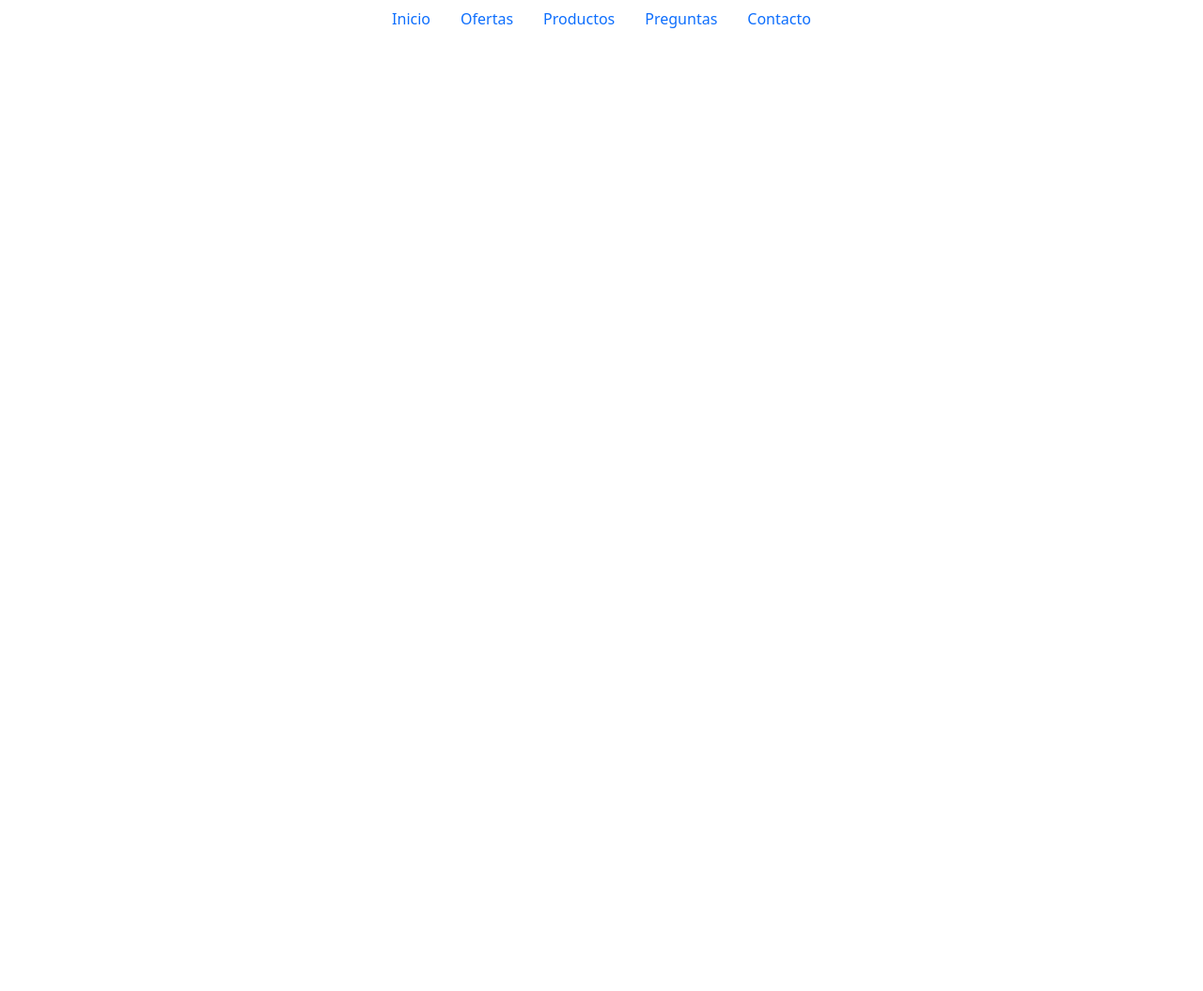
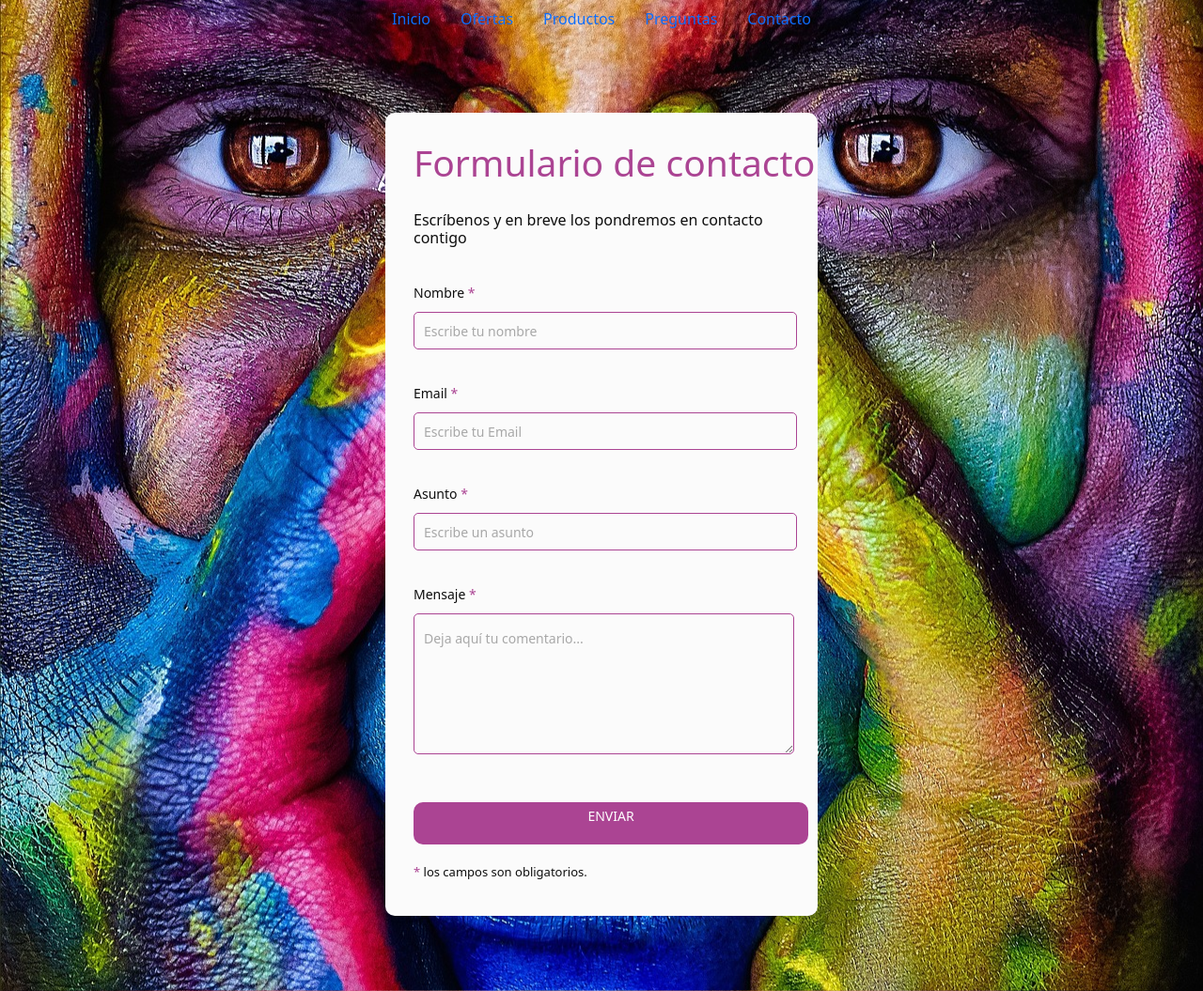
Before and after one commit to Fernandomoscoso/PFMoscoso, a plain HTML site: page Pages/Contacto.html in a window 1280 px wide. Shown: the whole page at 94% size. Before the commit the page ends 800 px from the top, so only its background shows below. Drawn offline with Linux system fonts and the light colour scheme.

Commit message:
primer commit

```diff
--- a/Css/Style.css
+++ b/Css/Style.css
@@ -1,3 +1,127 @@
 body{
-    background-color: blue;
-}
+    background-image: url(../Img/rostro.png);
+    background-position: bottom;
+    height: 100%;
+      font-family: 'Noto Sans', sans-serif;
+    background-color: #ab4493;
+  }
+  .contact_form{
+      width: 460px;
+    height: auto;
+    margin: 80px auto;
+      border-radius: 10px;
+      padding-top: 30px;
+      padding-bottom: 20px;
+    background-color: #fbfbfb;
+    padding-left: 30px;
+  }
+
+
+  input{
+      background-color: #fbfbfb;
+      width: 408px;
+      height: 40px;
+      border-radius: 5px;
+      border-style: solid;
+      border-width: 1px;
+      border-color: #ab4493;
+      margin-top: 10px;
+      padding-left: 10px;
+    margin-bottom: 20px;
+  }
+
+
+  textarea{
+    background-color: #fbfbfb;
+      width: 405px;
+      height: 150px;
+      border-radius: 5px;
+      border-style: solid;
+      border-width: 1px;
+      border-color: #ab4493;
+      margin-top: 10px;
+      padding-left: 10px;
+    margin-bottom: 20px;
+    padding-top: 15px;
+  }
+
+
+  label{
+    display: block;
+      float: center;
+  }
+
+
+  button{
+      height: 45px;
+      padding-left: 5px;
+      padding-right: 5px;
+      margin-bottom: 20px;
+      margin-top: 10px;
+      text-transform: uppercase;
+      background-color: #ab4493;
+      border-color: #ab4493;
+      border-style: solid;
+      border-radius: 10px;
+      width: 420px;
+    cursor: pointer;
+  }
+
+
+  button p{
+      color: #fff;
+  }
+
+
+  span{
+      color: #ab4493;
+  }
+
+
+  .aviso{
+      font-size: 13px;
+      color: #0e0e0e;
+  }
+
+
+  h1{
+      font-size: 39px;
+      text-align: letf;
+      padding-bottom: 20px;
+      color: #ab4493;
+  }
+
+
+  h3{
+      font-size: 16px;
+      padding-bottom: 30px;
+      color: #0e0e0e;
+  }
+
+
+  p{
+      font-size: 14px;
+      color: #0e0e0e;
+  }
+
+
+  ::-webkit-input-placeholder {
+   color: #a8a8a8;
+  }
+
+
+  ::-webkit-textarea-placeholder {
+   color: #a8a8a8;
+  }
+
+
+  .formulario input:focus{
+      outline:0;
+      border: 1px solid #97d848;
+  }
+
+
+  .formulario textarea:focus{
+      outline:0;
+      border: 1px solid #97d848;
+  }
--- a/Pages/Contacto.html
+++ b/Pages/Contacto.html
@@ -28,5 +28,50 @@
             </li>
         </ul>
     </div>
+    <div class="contact_form">
+
+        <div class="formulario">
+            <h1>Formulario de contacto</h1>
+            <h3>Escríbenos y en breve los pondremos en contacto contigo</h3>
+
+            <form action="submeter-formulario.php" method="post">
+
+            <p>
+                <label for="nombre" class="colocar_nombre">Nombre
+                <span class="obligatorio">*</span>
+                </label>
+                <input type="text" name="introducir_nombre" id="nombre" required="obligatorio" placeholder="Escribe tu nombre">
+            </p>
+
+            <p>
+                <label for="email" class="colocar_email">Email
+                <span class="obligatorio">*</span>
+                </label>
+                <input type="email" name="introducir_email" id="email" required="obligatorio" placeholder="Escribe tu Email">
+            </p>
+            <p>
+                <label for="asunto" class="colocar_asunto">Asunto
+                <span class="obligatorio">*</span>
+                </label>
+                <input type="text" name="introducir_asunto" id="assunto" required="obligatorio" placeholder="Escribe un asunto">
+            </p>
+
+            <p>
+                <label for="mensaje" class="colocar_mensaje">Mensaje
+                <span class="obligatorio">*</span>
+                </label>
+                <textarea name="introducir_mensaje" class="texto_mensaje" id="mensaje" required="obligatorio" placeholder="Deja aquí tu comentario..."></textarea>
+            </p>
+
+            <button type="submit" name="enviar_formulario" id="enviar">
+                <p>Enviar</p>
+            </button>
+
+            <p class="aviso">
+              <span class="obligatorio"> * </span>los campos son obligatorios.
+            </p>
+
+            </form>
+        </div>
 </body>
 </html>
```
Also changed, not shown: Index.html (+23 -1 lines), Css/bootstrap.css, Img/Remerablan.png (added), Img/Remeraneg.png (added), Img/remerabei.png (added), Img/remeras.jpg (deleted).
